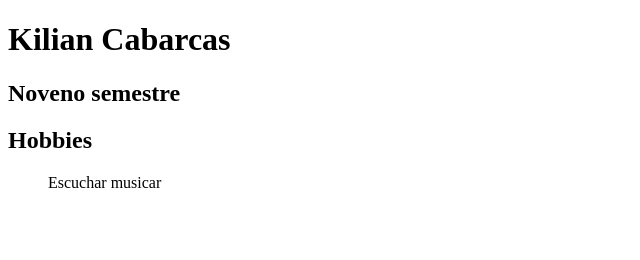
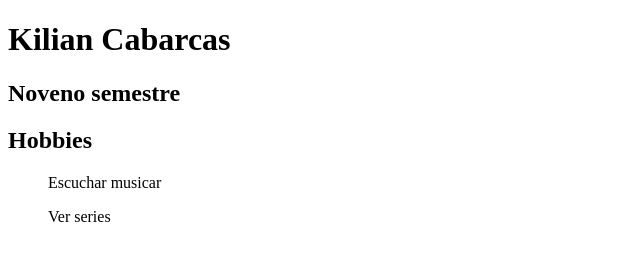
Before and after one commit to KilianCabarcas/Taller-git-1, a plain HTML site: page index.html in a window 1280 px wide. Shown: the whole page, without its empty margins (0-640 px from the left). Drawn offline with Linux system fonts and the light colour scheme.

Commit message:
hobbie 2

```diff
--- a/index.html
+++ b/index.html
@@ -12,6 +12,6 @@
 
     <h2>Hobbies</h2>
     <ul>Escuchar musicar</ul>
-
+    <ul>Ver series</ul>
 </body>
 </html>
```
